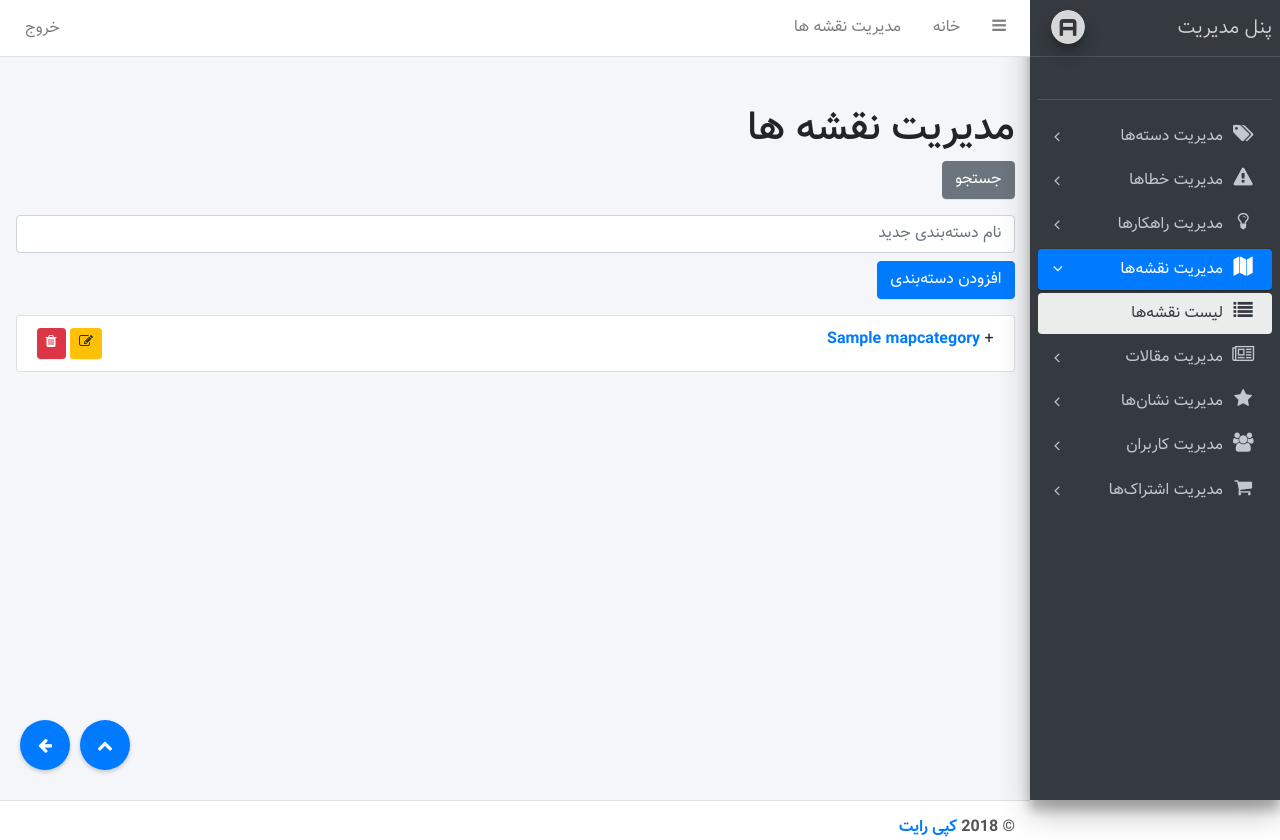
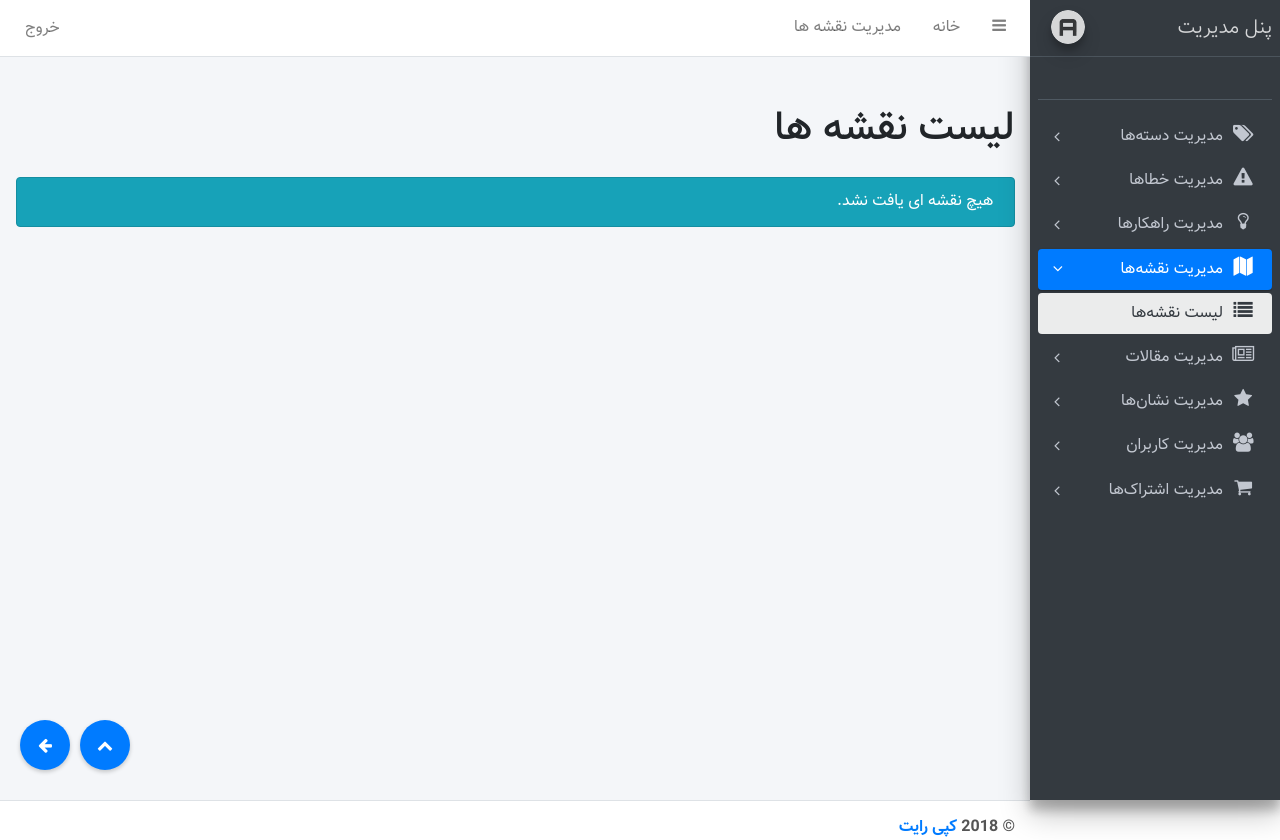
Before and after one commit to herotux/ecupars, a Django app: page /manage_maps/ in a window 1280 px wide. Shown: the top 840 px of the page. Run offline with Django 5.2, Linux system fonts and the light colour scheme; a user stored in the database is signed in; tables that the repository leaves empty hold one stand-in row (values such as "Sample post"); parts of the project's set-up code (start-up, migrations or seed data) failed here and were passed over; some libraries are stand-ins or nearby versions.

Commit message:
pageintation for maps list

```diff
--- a/core/templates/manage_maps.html
+++ b/core/templates/manage_maps.html
@@ -1,113 +1,93 @@
 {% extends 'base.html' %}
-{% block title %}مدیریت دسته‌بندی‌ها{% endblock %}
+{% block title %} لیست نقشه ها {% endblock %}
 
 {% block content %}
-<div class="container mt-5">
-    <h1>مدیریت نقشه ها</h1>
+    <div class="container mt-5">
+        <h1 class="mb-4">لیست نقشه ها</h1>
 
-    <button id="toggle-search" class="btn btn-secondary mb-3">جستجو</button> <!-- دکمه جستجو -->
+        {% if maps %}
+        <div class="table-responsive">
+            <table class="table table-striped table-hover">
+                <thead class="table-dark">
+                    <tr>
+                        <th>ID</th>
+                        <th>عنوان</th>
+                        <th>تاریخ ایجاد</th>
+                        <th>وضعیت</th>
+                        <th>عملیات</th>
+                    </tr>
+                </thead>
+                <tbody>
+                    {% for map in maps %}
+                    <tr>
+                        <td>{{ map.id }}</td>
+                        <td>{{ map.title }}</td>
+                        <td>{{ map.created_at|date:"Y/m/d H:i" }}</td>
+                        <td>
+                            <span class="badge {% if map.status == 'active' %}bg-success{% else %}bg-secondary{% endif %}">
+                                {{ map.get_status_display }}
+                            </span>
+                        </td>
+                        <td>
+                            <div class="btn-group btn-group-sm">
+                                <a href="{% url 'map_detail' map.id %}" class="btn btn-info">مشاهده</a>
+                                <a href="{% url 'map_edit' map.id %}" class="btn btn-warning">ویرایش</a>
+                                <a href="{% url 'map_delete' map.id %}" class="btn btn-danger">حذف</a>
+                            </div>
+                        </td>
+                    </tr>
+                    {% endfor %}
+                </tbody>
+            </table>
+        </div>
+        {% else %}
+        <div class="alert alert-info">هیچ نقشه ای یافت نشد.</div>
+        {% endif %}
 
-    <div class="mb-3" id="search-container" style="display: none;"> <!-- فیلد جستجو به صورت مخفی -->
-        <input type="text" id="search-input" class="form-control" placeholder="جستجوی نقشه‌ها...">
+        <!-- Pagination -->
+        {% if maps.paginator.num_pages > 1 %}
+        <nav aria-label="Page navigation" class="mt-4">
+            <ul class="pagination justify-content-center">
+                {% if maps.has_previous %}
+                    <li class="page-item">
+                        <a class="page-link" href="?page=1" aria-label="First">
+                            <span aria-hidden="true">&laquo;&laquo;</span>
+                        </a>
+                    </li>
+                    <li class="page-item">
+                        <a class="page-link" href="?page={{ maps.previous_page_number }}" aria-label="Previous">
+                            <span aria-hidden="true">&laquo;</span>
+                        </a>
+                    </li>
+                {% endif %}
+
+                {% for num in maps.paginator.page_range %}
+                    {% if maps.number == num %}
+                        <li class="page-item active"><a class="page-link" href="#">{{ num }}</a></li>
+                    {% elif num > maps.number|add:'-3' and num < maps.number|add:'3' %}
+                        <li class="page-item"><a class="page-link" href="?page={{ num }}">{{ num }}</a></li>
+                    {% endif %}
+                {% endfor %}
+
+                {% if maps.has_next %}
+                    <li class="page-item">
+                        <a class="page-link" href="?page={{ maps.next_page_number }}" aria-label="Next">
+                            <span aria-hidden="true">&raquo;</span>
+                        </a>
+                    </li>
+                    <li class="page-item">
+                        <a class="page-link" href="?page={{ maps.paginator.num_pages }}" aria-label="Last">
+                            <span aria-hidden="true">&raquo;&raquo;</span>
+                        </a>
+                    </li>
+                {% endif %}
+            </ul>
+        </nav>
+
+        <div class="text-center mt-2 text-muted">
+            نمایش {{ maps.start_index }} تا {{ maps.end_index }} از {{ maps.paginator.count }} نقشه
+        </div>
+        {% endif %}
+        <!-- End Pagination -->
     </div>
-
-    <div class="mb-3 addcat">
-        <input type="text" id="category-input" class="form-control" placeholder="نام دسته‌بندی جدید">
-        <button id="create-category" class="btn btn-primary mt-2">افزودن دسته‌بندی</button>
-    </div>
-
-    <ul class="list-group cats">
-        {{ rendered_categories | safe }}
-    </ul>
-    <ul class="list-group mapres">
-    </ul>
-</div>
 {% endblock %}
-
-{% block extra_js %}
-<script>
-$(document).ready(function() {
-    // پنهان کردن فیلد جستجو به طور پیش‌فرض
-    $('#search-container').hide();
-
-    $('#toggle-search').on('click', function() {
-        $('#search-container').toggle(); // نمایش یا پنهان کردن فیلد جستجو
-        $('#search-input').val(''); // پاکسازی فیلد جستجو در صورت پنهان کردن
-        $('.mapres').hide(); // پنهان کردن نتایج جستجو
-        $('.addcat').toggle();
-    });
-
-    // پنهان کردن زیردسته‌ها به طور پیش‌فرض
-    $('.subcategories').hide();
-
-    $('.category-toggle').on('click', function() {
-        $(this).siblings('.subcategories').toggle();
-        if ($(this).text().startsWith('+')) {
-            $(this).text($(this).text().replace('+', '-'));
-        } else {
-            $(this).text($(this).text().replace('-', '+'));
-        }
-    });
-
-    $('#create-category').on('click', function() {
-        var categoryName = $('#category-input').val(); // نوار ورودی برای نام دسته
-
-        if (categoryName.trim() === '') {
-            alert('لطفاً نام دسته‌بندی را وارد کنید.');
-            return;
-        }
-
-        $.ajax({
-            url: '{% url "mapcategorization" %}',  // آدرس URL ویو شما
-            method: 'POST',
-            data: {
-                'category_name': categoryName,
-                'csrfmiddlewaretoken': '{{ csrf_token }}'  // توکن CSRF در Django
-            },
-            success: function(response) {
-                alert(response.message); // نمایش پیام موفقیت
-
-                // ریلود کردن صفحه
-                location.reload();
-
-                $('#category-input').val(''); // پاک کردن ورودی
-            },
-            error: function(xhr, status, error) {
-                alert('خطا در ایجاد دسته: ' + error);
-            }
-        });
-    });
-
-    $('#search-input').on('input', function() {
-        var searchTerm = $(this).val(); // متن جستجو
-
-        if (searchTerm.trim() === '') {
-            // اگر فیلد جستجو خالی است، نتایج را پنهان کنیم
-            $('.mapres').hide();
-            $('.cats').show();
-        } else {
-            // اگر فیلد پر است، نتایج را نمایش دهیم
-            $('.mapres').show();
-
-
-            $.ajax({
-                url: '{% url "search_maps" %}', // آدرس URL ویو برای جستجو
-                method: 'GET',
-                data: {
-                    'q': searchTerm
-                },
-                success: function(response) {
-                    // فرض بر این است که response یک رشته HTML است
-                    // که شامل نتایج جستجو است
-                    $('.mapres').html(response); // به‌روزرسانی نتایج
-                    $('.cats').hide();
-                },
-                error: function(xhr, status, error) {
-                    alert('خطا در جستجو: ' + error);
-                }
-            });
-        }
-    });
-});
-</script>
-{% endblock %}
--- a/core/views.py
+++ b/core/views.py
@@ -2034,7 +2034,7 @@ def map_cat_create(request, cat_id):
 @user_passes_test(is_admin)
 @login_required
 def manage_maps(request):
-    cats = MapCategory.objects.filter(parent_category__isnull=True)
+    cats = IssueCategory.objects.filter(parent_category__isnull=True)
     rendered_categories = render_mapcategories(cats)
     page_title = "مدیریت نقشه ها"
     return render(request, 'manage_maps.html', {'rendered_categories': rendered_categories, 'cats': cats, 'page_title': page_title})
```
